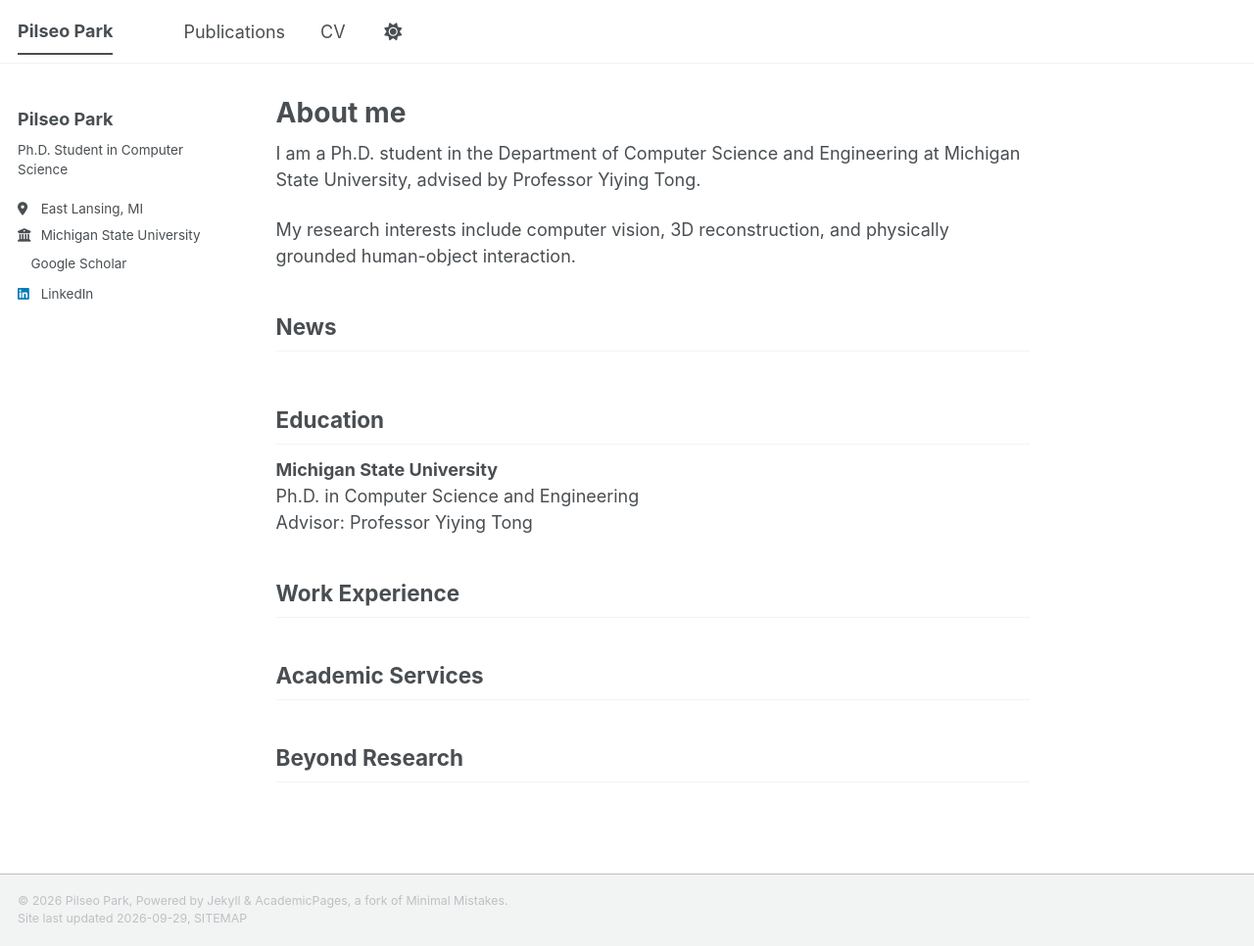
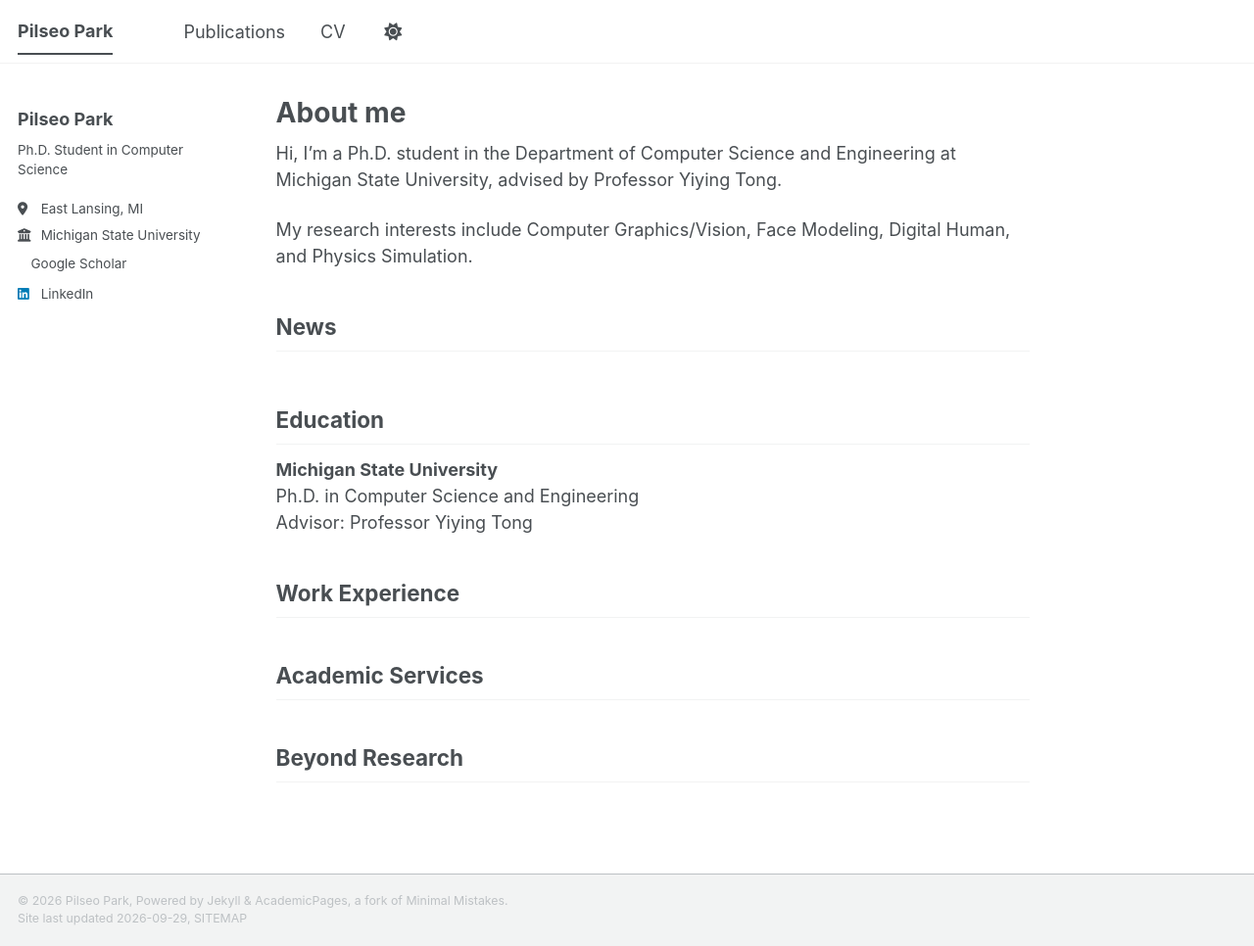
Before and after one commit to bbakpil/bbakpil.github.io, a Jekyll site: the page built from _pages/about.md, in a window 1280 px wide and 966 px high. Shown: the whole window at 98% size. Built offline with Jekyll 4.4.1, drawn with Linux system fonts in a browser that asks for light colours; a style sheet for code colours, icons or effects is not loaded.

Commit message:
Revise about page content
Updated personal introduction and research interests.

```diff
--- a/_pages/about.md
+++ b/_pages/about.md
@@ -7,9 +7,9 @@ redirect_from:
   - /about.html
 ---
 
-I am a Ph.D. student in the Department of Computer Science and Engineering at Michigan State University, advised by Professor Yiying Tong.
+Hi, I'm a Ph.D. student in the Department of Computer Science and Engineering at Michigan State University, advised by Professor Yiying Tong.
 
-My research interests include computer vision, 3D reconstruction, and physically grounded human-object interaction.
+My research interests include Computer Graphics/Vision, Face Modeling, Digital Human, and Physics Simulation.
 
 ## News
 
```
